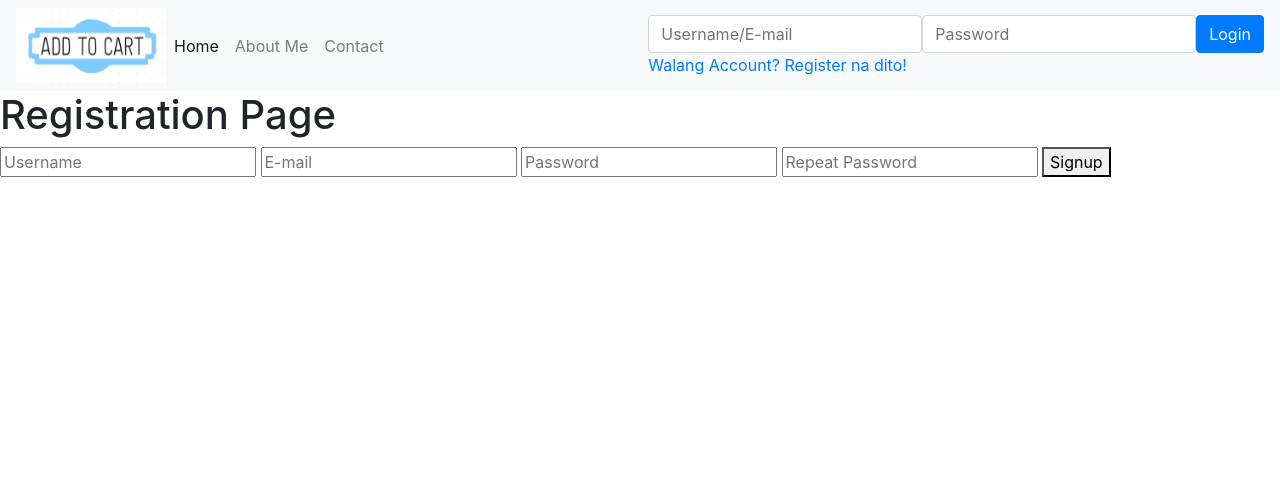
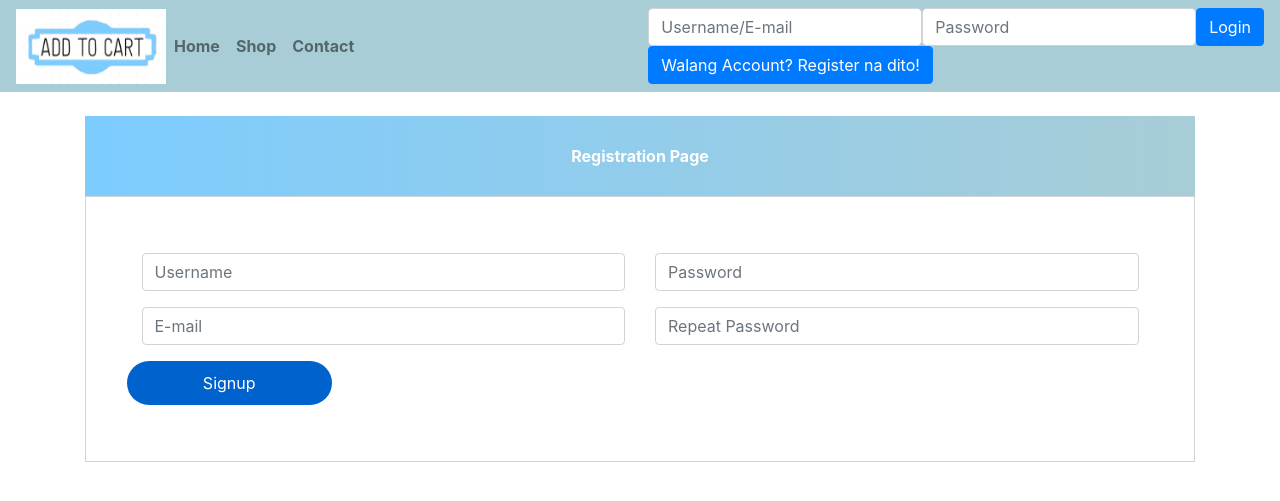
Before and after one commit to vergarapog/advaweb-finals, a PHP site: page /signup.php in a window 1280 px wide. Shown: the top 501 px of the page. Run offline with PHP 8.4, Linux system fonts and the light colour scheme.

Commit message:
added design for login and registration

```diff
--- /dev/null
+++ b/css/signup.css
@@ -0,0 +1,28 @@
+.note
+{
+    text-align: center;
+    height: 80px;
+    background: -webkit-linear-gradient(left, #7dccff, #a8cdd6);
+    color: #fff;
+    font-weight: bold;
+    line-height: 80px;
+}
+.form-content
+{
+    padding: 5%;
+    border: 1px solid #ced4da;
+    margin-bottom: 2%;
+}
+.form-control{
+    border-radius:1.5rem;
+}
+.btnSubmit
+{
+    border:none;
+    border-radius:1.5rem;
+    padding: 1%;
+    width: 20%;
+    cursor: pointer;
+    background: #0062cc;
+    color: #fff;
+}
--- a/signup.php
+++ b/signup.php
@@ -3,9 +3,9 @@
  ?>
 
   <main>
-    <div >
+    <div>
       <section>
-        <h1>Registration Page</h1>
+        <!-- <h1>Registration Page</h1> -->
         <?php
           if(isset($_GET['error'])){
             if($_GET['error'] == "emptyfields"){
@@ -19,14 +19,52 @@
             echo '<p class = "">Sign up Successful!</p>';
           }
          ?>
+<br>
+   <div class="container register-form">
+                <div class="form">
+                     <div class="note">
+                         <p>Registration Page</p>
+                     </div>
+
+<div class="form-content">
+
+
         <form action="php-scripts/signup.script.php" method="post">
-          <input type="text" name="username" placeholder="Username" >
-          <input type="text" name="email" placeholder="E-mail" >
-          <input type="password" name="password" placeholder="Password" >
-          <input type="password" name="confpassword" placeholder="Repeat Password" >
+    <div class="row">
+          <div class="col-md-6">
 
-          <button type="submit" name="signup-submit">Signup</button>
+              <div class="form-group">
+                  <input type="text" class="form-control" name="username" placeholder="Username" >
+              </div>
+
+              <div class="form-group">
+                  <input type="text" class="form-control" name="email" placeholder="E-mail" >
+              </div>
+
+          </div>
+
+          <div class="col-md-6">
+              <div class="form-group">
+          <input type="password" class="form-control" name="password" placeholder="Password" >
+              </div>
+
+                <div class="form-group">
+          <input type="password" class="form-control" name="confpassword" placeholder="Repeat Password" >
+                </div>
+              </div>
+
+          <button type="submit" class="btnSubmit" name="signup-submit">Signup</button>
         </form>
+
+  </div>
+</div>
+
+
+    </div>
+
+
+
+
       </section>
     </div>
   </main>
--- a/view-comp/header.php
+++ b/view-comp/header.php
@@ -7,14 +7,17 @@
 		<meta charset="utf-8">
 		 <meta name="viewport" content="width=device-width, initial-scale=1, shrink-to-fit=no">
 
-      <title>asds</title>
+      <title> AddToCart </title>
+
+<link rel="stylesheet" href="css/signup.css">
+
 
 <link rel="stylesheet" href="https://stackpath.bootstrapcdn.com/bootstrap/4.4.1/css/bootstrap.min.css" integrity="sha384-Vkoo8x4CGsO3+Hhxv8T/Q5PaXtkKtu6ug5TOeNV6gBiFeWPGFN9MuhOf23Q9Ifjh" crossorigin="anonymous">
 
 	</head>
 
         <header>
-          <nav class="navbar navbar-expand-lg navbar-light bg-light">
+          <nav class="navbar navbar-expand-lg navbar-light" style="background-color: #a8cdd6;">
           <a href="#">
             <img src="images/web-logo-final.png" alt="logo" height="75" width="150">
           </a>
@@ -27,9 +30,9 @@
 
             <ul class="navbar-nav">
 
-              <li class="nav-item active"><a class="nav-link" href="index.php">Home <span class="sr-only">(current)</span></a> </li>
-              <li class="nav-item"><a class="nav-link" href="#">About Me</a> </li>
-              <li class="nav-item"><a class="nav-link" href="#">Contact</a> </li>
+              <li class="nav-item active"><b><a class="nav-link" href="index.php">Home <span class="sr-only">(current)</span></a></b> </li>
+              <li class="nav-item"><b><a class="nav-link" href="#">Shop</a></b> </li>
+              <li class="nav-item"><b><a class="nav-link" href="#">Contact</a> </b></li>
 
             </ul>
 
@@ -39,7 +42,7 @@
 							<?php
 							if(isset($_SESSION['userId'])){
 								echo '<form class="" action="php-scripts/logout.script.php" method="post">
-	                <button type="submite" name="logout-submit">Logout</button>
+	                <button type="submit" class="btn btn-primary " name="logout-submit">Logout</button>
 	              </form>';
 							}
 
@@ -51,7 +54,9 @@
 	                <button  type="submit" class="btn btn-primary " name="login-submit">Login</button>
 	              </form>
 
-	              <a href="signup.php">Walang Account? Register na dito!</a>';
+                <form class="" action="signup.php" method="post">
+                  <button type="submit" class="btn btn-primary " name="link-signup">Walang Account? Register na dito!</button>
+                </form>';
 							}
 							 ?>
 
```
Also changed, not shown: index.php (+23 -16 lines).
